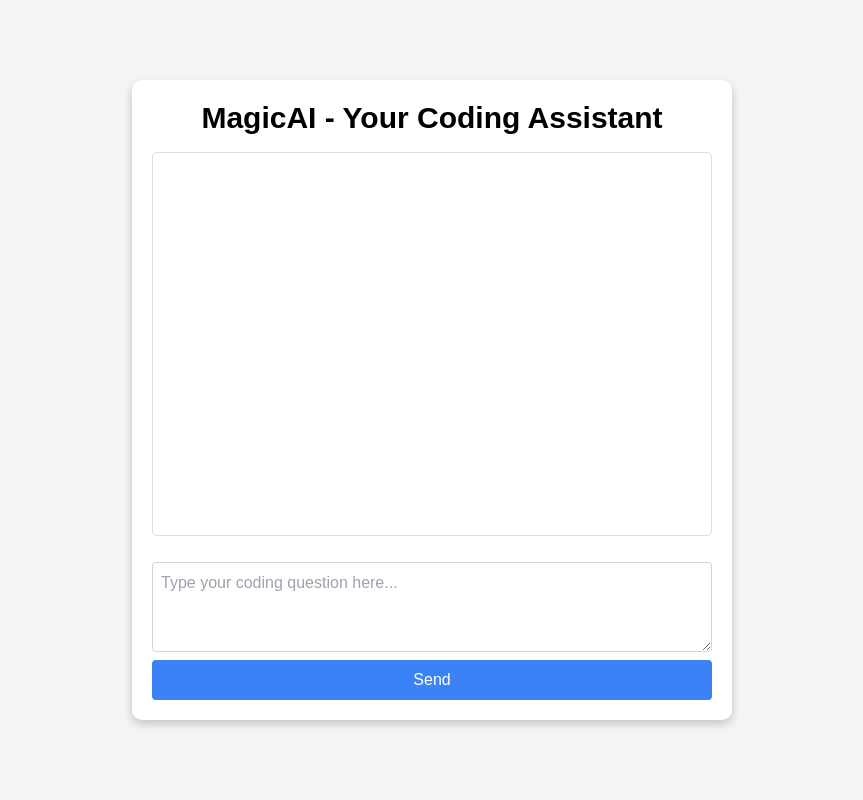
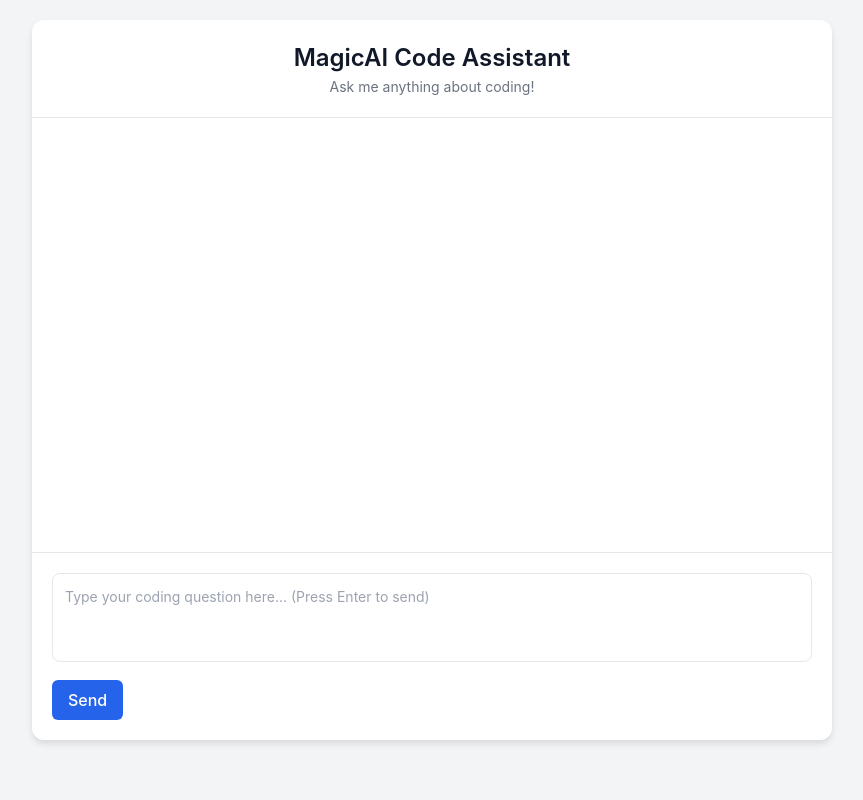
Before and after one commit to GihanPasidu/MagicAI, a Flask app: page / in a window 1280 px wide. Shown: the whole page, without its empty margins (208-1071 px from the left). Run offline with Flask 2, Linux system fonts and the light colour scheme.

Commit message:
upgrade AI model

```diff
--- a/app.py
+++ b/app.py
@@ -1,78 +1,72 @@
-# Ensure you have the transformers library installed
-# You can install it using the following command:
-# pip install transformers
-
-import logging
 from flask import Flask, request, jsonify, render_template
 from flask_cors import CORS
-from transformers import AutoTokenizer, AutoModelForCausalLM
+from transformers import AutoModelForCausalLM, AutoTokenizer
+import torch
+import logging
 
-# Initialize Flask app
-app = Flask(__name__, template_folder='templates', static_folder='static')
+app = Flask(__name__)
 CORS(app)
 
-# Initialize tokenizer and model with CodeBERT
-MODEL_NAME = "microsoft/CodeBERT-base"
+# Configure logging
+logging.basicConfig(level=logging.INFO)
+logger = logging.getLogger(__name__)
+
+# Initialize model and tokenizer
 try:
+    MODEL_NAME = "microsoft/CodeGPT-small-py"
     tokenizer = AutoTokenizer.from_pretrained(MODEL_NAME)
     model = AutoModelForCausalLM.from_pretrained(MODEL_NAME)
+    device = torch.device("cuda" if torch.cuda.is_available() else "cpu")
+    model.to(device)
+    logger.info(f"Model loaded successfully on {device}")
 except Exception as e:
-    logging.error(f"Failed to load model: {e}")
-
-# Configure logging
-logging.basicConfig(level=logging.DEBUG)
+    logger.error(f"Error loading model: {e}")
+    raise
 
 @app.route('/')
 def home():
-    # Render the main webpage
     return render_template('index.html')
 
 @app.route('/generate', methods=['POST'])
 def generate():
     try:
-        # Get the input from the frontend
         data = request.json
         prompt = data.get("prompt", "")
-        logging.debug(f"Received prompt: {prompt}")
 
-        # Format prompt for code generation
-        formatted_prompt = f"Generate code for: {prompt}\nAnswer:"
+        if not prompt:
+            return jsonify({"error": "Empty prompt"}), 400
 
-        # Generate response with better parameters
-        inputs = tokenizer(formatted_prompt, return_tensors="pt", max_length=512, truncation=True)
+        # Tokenize and generate
+        inputs = tokenizer.encode(prompt, return_tensors="pt").to(device)
         outputs = model.generate(
-            inputs["input_ids"],
-            max_length=200,
+            inputs,
+            max_length=150,
             num_return_sequences=1,
             temperature=0.7,
             top_p=0.95,
+            top_k=50,
             do_sample=True,
-            pad_token_id=tokenizer.eos_token_id
+            pad_token_id=tokenizer.eos_token_id,
+            no_repeat_ngram_size=2
         )
-        logging.debug(f"Model outputs: {outputs}")
 
-        # Decode and clean response
-        response_text = tokenizer.decode(outputs[0], skip_special_tokens=True)
-        response_text = response_text.replace(formatted_prompt, "").strip()
-        logging.debug(f"Generated response: {response_text}")
-
-        # Return the generated text
-        return jsonify({"response_text": response_text})
+        response = tokenizer.decode(outputs[0], skip_special_tokens=True)
+        return jsonify({"response": response})
 
     except Exception as e:
-        logging.error(f"Error generating response: {e}")
-        return jsonify({"error": f"Failed to generate response: {str(e)}"}), 500
+        logger.error(f"Generation error: {e}")
+        return jsonify({"error": str(e)}), 500
 
 @app.route('/model-info', methods=['GET'])
 def model_info():
     try:
-        model_name = "t5-small"
-        model_version = "1.0.0"  # Example version
-        model_description = "A small version of the T5 model for text generation."
+        model_name = "GPT-2 Medium"
+        model_version = "2.0"
+        model_description = "An advanced language model with 345M parameters, capable of generating high-quality code and text."
         return jsonify({"name": model_name, "version": model_version, "description": model_description})
     except Exception as e:
-        logging.error(f"Error fetching model info: {e}")
+        logger.error(f"Error fetching model info: {e}")
         return jsonify({"error": str(e)}), 500
 
 if __name__ == '__main__':
-    app.run(port=5000, debug=True)
+    app.run(debug=True)
--- a/static/script.js
+++ b/static/script.js
@@ -3,43 +3,53 @@
     const chatMessages = document.getElementById("chatMessages");
     const askButton = document.getElementById("askButton");
 
-    if (!prompt.trim()) return;
+    if (!prompt.trim()) {
+        alert("Please enter a question");
+        return;
+    }
 
-    // Display user message
-    const userMessage = document.createElement("div");
-    userMessage.className = "message user";
-    userMessage.textContent = prompt;
-    chatMessages.appendChild(userMessage);
+    // Add user message
+    addMessage(prompt, 'user');
 
-    // Clear input
-    document.getElementById("prompt").value = "";
-
-    // Display loading message
-    const loadingMessage = document.createElement("div");
-    loadingMessage.className = "message bot";
-    loadingMessage.textContent = "Loading...";
-    chatMessages.appendChild(loadingMessage);
-
+    // Disable button and show loading
     askButton.disabled = true;
+    const loadingMessage = addMessage('Thinking...', 'bot loading');
 
     try {
         const response = await fetch('/generate', {
             method: 'POST',
-            headers: {
-                'Content-Type': 'application/json'
-            },
+            headers: { 'Content-Type': 'application/json' },
             body: JSON.stringify({ prompt })
         });
 
         const data = await response.json();
-        loadingMessage.textContent = data.response_text || data.error;
+
+        if (data.error) {
+            throw new Error(data.error);
+        }
+
+        // Replace loading message with response
+        loadingMessage.textContent = data.response;
+        loadingMessage.classList.remove('loading');
     } catch (error) {
-        loadingMessage.textContent = "Error: " + error.message;
+        loadingMessage.textContent = `Error: ${error.message}`;
+        loadingMessage.classList.add('error');
     } finally {
         askButton.disabled = false;
+        document.getElementById("prompt").value = "";
+        scrollToBottom();
     }
+}
 
-    // Scroll to the bottom of the chat
+function addMessage(text, type) {
+    const message = document.createElement("div");
+    message.className = `message ${type}`;
+    message.textContent = text;
+    chatMessages.appendChild(message);
+    return message;
+}
+
+function scrollToBottom() {
     chatMessages.scrollTop = chatMessages.scrollHeight;
 }
 
@@ -55,4 +65,12 @@
     }
 }
 
+// Event listeners
+document.getElementById("prompt").addEventListener("keypress", (e) => {
+    if (e.key === "Enter" && !e.shiftKey) {
+        e.preventDefault();
+        askMagicAI();
+    }
+});
+
 document.addEventListener("DOMContentLoaded", fetchModelInfo);
--- a/static/style.css
+++ b/static/style.css
@@ -1,94 +1,106 @@
 body {
-    font-family: Arial, sans-serif;
+    font-family: 'Inter', system-ui, -apple-system, sans-serif;
     margin: 0;
-    padding: 0;
-    display: flex;
-    justify-content: center;
-    align-items: center;
-    height: 100vh;
-    background-color: #f4f4f4;
+    padding: 20px;
+    min-height: 100vh;
+    background: #f3f4f6;
 }
 
 .chat-container {
+    max-width: 800px;
+    margin: 0 auto;
+    background: white;
+    border-radius: 12px;
+    box-shadow: 0 4px 6px rgba(0, 0, 0, 0.1);
     display: flex;
     flex-direction: column;
-    justify-content: space-between;
-    height: 80vh;
-    width: 100%;
-    max-width: 600px;
-    background: white;
-    box-shadow: 0px 4px 10px rgba(0, 0, 0, 0.2);
-    border-radius: 10px;
-    padding: 20px;
+    height: 90vh;
 }
 
 .chat-header {
+    padding: 20px;
+    border-bottom: 1px solid #e5e7eb;
     text-align: center;
 }
 
-.chat-messages {
-    flex-grow: 1;
-    overflow-y: auto;
-    border: 1px solid #ddd;
-    padding: 10px;
-    border-radius: 5px;
-    margin-bottom: 10px;
+.chat-header h1 {
+    font-size: 24px;
+    font-weight: 600;
+    color: #111827;
 }
 
-.chat-input {
+.chat-header .subtitle {
+    color: #6b7280;
+    font-size: 14px;
+}
+
+.chat-messages {
+    flex: 1;
+    overflow-y: auto;
+    padding: 20px;
     display: flex;
     flex-direction: column;
+    gap: 12px;
 }
 
-.container {
-    text-align: center;
+.message {
+    padding: 12px 16px;
+    border-radius: 8px;
+    max-width: 80%;
+    word-wrap: break-word;
+}
+
+.message.user {
+    background: #e3f2fd;
+    align-self: flex-end;
+}
+
+.message.bot {
+    background: #f3f4f6;
+    align-self: flex-start;
+}
+
+.message.loading {
+    color: #6b7280;
+    font-style: italic;
+}
+
+.message.error {
+    background: #fee2e2;
+    color: #dc2626;
+}
+
+.chat-input-container {
     padding: 20px;
-    background: white;
-    box-shadow: 0px 4px 10px rgba(0, 0, 0, 0.2);
-    border-radius: 10px;
-    max-width: 500px;
-    width: 90%;
+    border-top: 1px solid #e5e7eb;
 }
 
 textarea {
     width: 100%;
-    margin-bottom: 10px;
-    padding: 10px;
-    font-size: 16px;
+    padding: 12px;
+    border: 1px solid #e5e7eb;
+    border-radius: 8px;
+    resize: none;
+    font-size: 14px;
+    margin-bottom: 12px;
 }
 
 button {
-    background-color: #007BFF;
+    background: #2563eb;
     color: white;
-    padding: 10px 20px;
     border: none;
-    border-radius: 5px;
+    padding: 8px 16px;
+    border-radius: 6px;
     cursor: pointer;
-    font-size: 16px;
+    font-weight: 500;
+    transition: background-color 0.2s;
 }
 
 button:hover {
-    background-color: #0056b3;
+    background: #1d4ed8;
 }
 
-p {
-    text-align: left;
-    margin-top: 20px;
-    font-size: 14px;
+button:disabled {
+    background: #9ca3af;
+    cursor: not-allowed;
 }
-
-.message {
-    margin-bottom: 10px;
-    padding: 10px;
-    border-radius: 5px;
-}
-
-.message.user {
-    background-color: #e1f5fe;
-    text-align: right;
-}
-
-.message.bot {
-    background-color: #f1f8e9;
-    text-align: left;
-}
--- a/templates/index.html
+++ b/templates/index.html
@@ -3,19 +3,27 @@
 <head>
     <meta charset="UTF-8">
     <meta name="viewport" content="width=device-width, initial-scale=1.0">
-    <title>MagicAI - Coding Assistant</title>
+    <title>MagicAI - Code Assistant</title>
     <link href="https://cdn.jsdelivr.net/npm/tailwindcss@2.2.19/dist/tailwind.min.css" rel="stylesheet">
-    <link href="/static/style.css" rel="stylesheet">
+    <link href="{{ url_for('static', filename='style.css') }}" rel="stylesheet">
 </head>
 <body class="bg-gray-100">
-    <div class="chat-container mx-auto p-4">
-        <div class="chat-header text-3xl font-bold mb-4">MagicAI - Your Coding Assistant</div>
+    <div class="chat-container">
+        <div class="chat-header">
+            <h1>MagicAI Code Assistant</h1>
+            <p class="subtitle">Ask me anything about coding!</p>
+        </div>
         <div class="chat-messages" id="chatMessages"></div>
-        <div class="chat-input mt-4">
-            <textarea id="prompt" placeholder="Type your coding question here..." rows="3" class="w-full p-2 border border-gray-300 rounded mb-2"></textarea>
-            <button id="askButton" onclick="askMagicAI()" class="bg-blue-500 text-white px-4 py-2 rounded">Send</button>
+        <div class="chat-input-container">
+            <textarea
+                id="prompt"
+                placeholder="Type your coding question here... (Press Enter to send)"
+                rows="3"></textarea>
+            <button id="askButton" onclick="askMagicAI()">
+                <span>Send</span>
+            </button>
         </div>
     </div>
-    <script src="/static/script.js"></script>
+    <script src="{{ url_for('static', filename='script.js') }}"></script>
 </body>
 </html>
```
Also changed, not shown: requirements.txt (+5 -4 lines).
